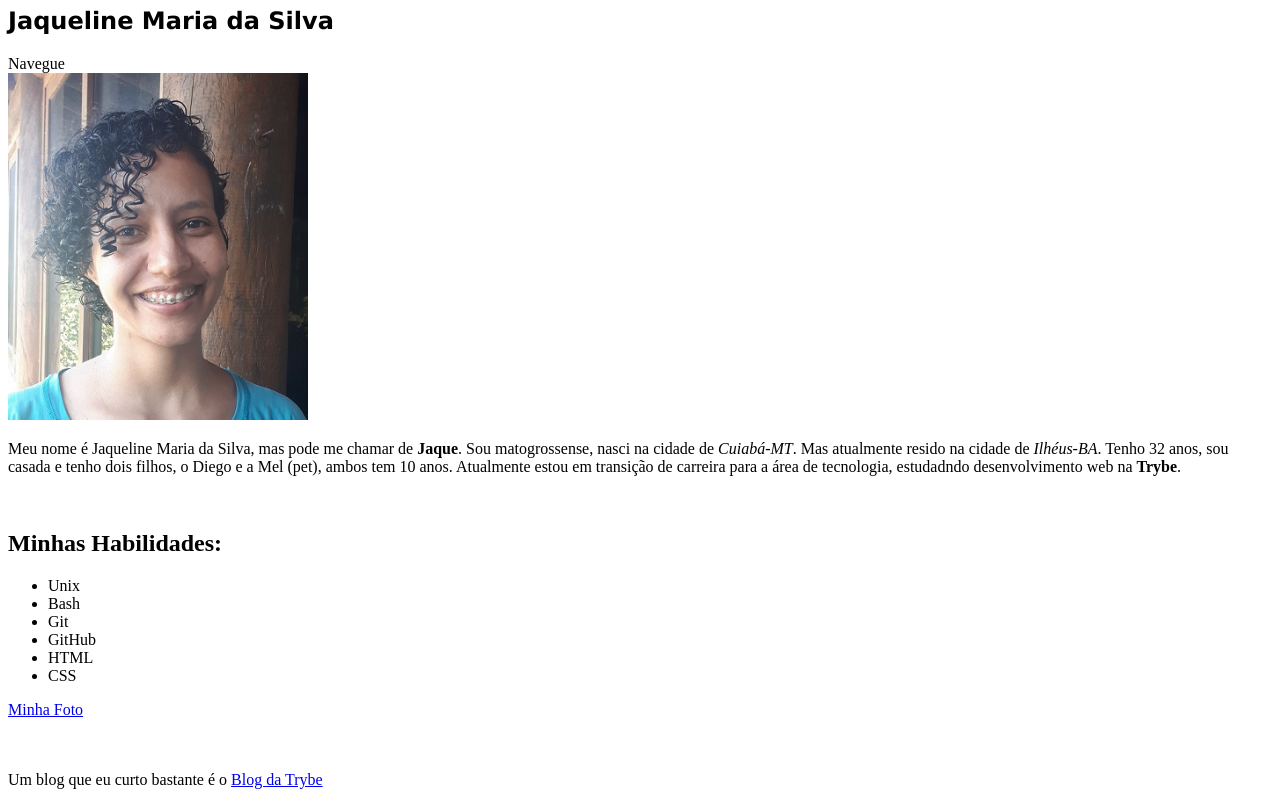
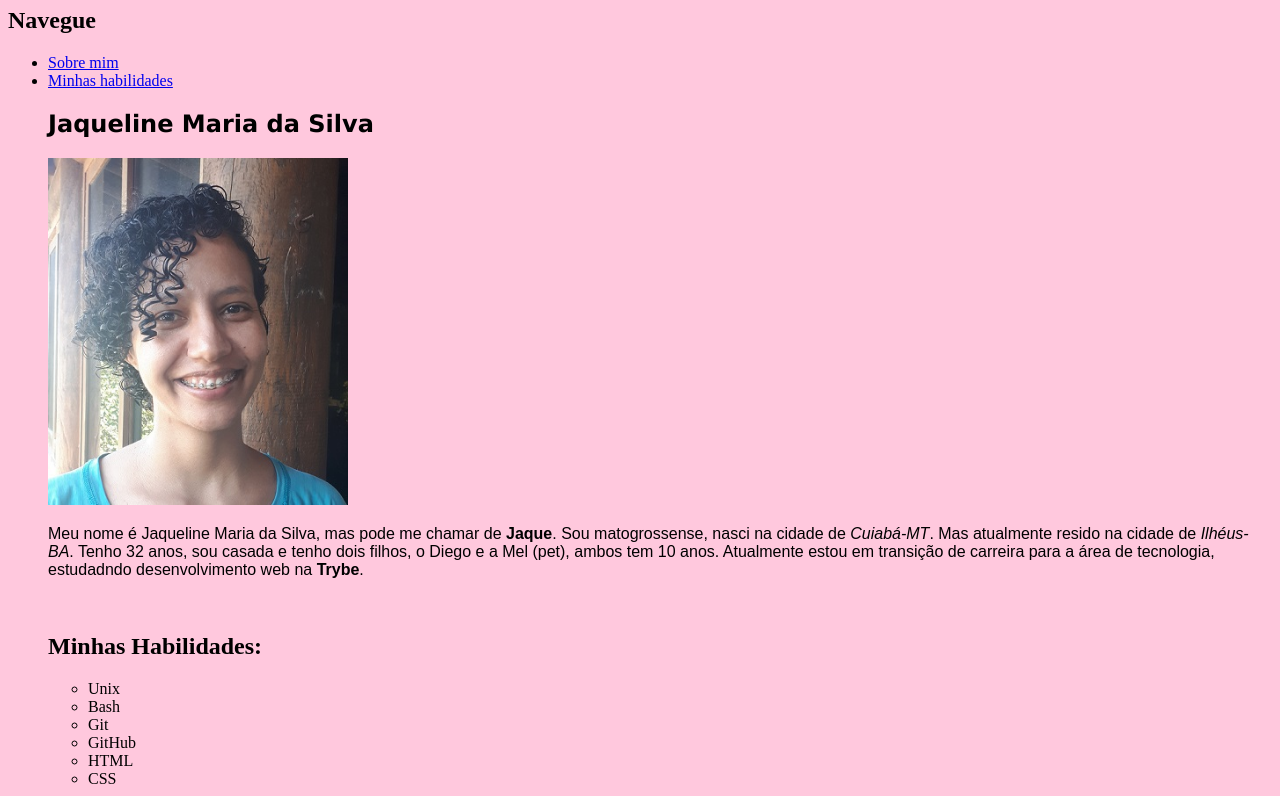
Before and after one commit to jaquesilva/jaquesilva.github.io, a plain HTML site: page index.html in a window 1280 px wide. Shown: the part 110-906 px from the top of the page. Drawn offline with Linux system fonts and the light colour scheme.

Commit message:
Alterada a fonte da class=descricao e o background-color do body

```diff
--- a/index.html
+++ b/index.html
@@ -2,12 +2,19 @@
 <html lang="pt-br">
   <head>
     <meta charset="UTF-8">
-    <title>Meu Portifólio</title>
+    <title>Meu Portfólio</title>
     <style>
       .meuNome {
         font-family:'Lucida Sans', 'Lucida Sans Regular', 'Lucida Grande', 'Lucida Sans Unicode', Geneva, Verdana, sans-serif
       }
 
+      .descricao {
+        font-family: fantasy, sans-serif;
+      }
+
+      body {
+        background-color: #ffc8dd;
+      }
 
 
 
@@ -15,17 +22,19 @@
   </head>
   <body>
     <h1>Olá!<br> Bem-vinda ou Bem-vindo<br>
-    <h2 class="meuNome">Jaqueline Maria da Silva</h2>
 
+      <h2>Navegue</h2>
+      <ul>
+          <li><a href="#sobreMim">Sobre mim</a></li>
+          <li><a href="#minhasHabilidades">Minhas habilidades</a></li>
 
-    Navegue
+      <h2 class="meuNome">Jaqueline Maria da Silva</h2>
 
-    <br>
     <img id="foto" src="Eu.jpg" alt="Uma foto de Jaqueline Maria da Silva, vestida uma camiseta azul, cabelos curtos e pretos, está sorrindo, ao fundo, uma janela de madeira" width="300px">
     <br>
-    <p>Meu nome é Jaqueline Maria da Silva, mas pode me chamar de <strong>Jaque</strong>. Sou matogrossense, nasci na cidade de <em>Cuiabá-MT</em>. Mas atualmente resido na cidade de <em>Ilhéus-BA</em>. Tenho 32 anos, sou casada e tenho dois filhos, o Diego e a Mel (pet), ambos tem 10 anos. Atualmente estou em transição de carreira para a área de tecnologia, estudadndo desenvolvimento web na <strong>Trybe</strong>.</p>
+    <p id="sobreMim" class="descricao">Meu nome é Jaqueline Maria da Silva, mas pode me chamar de <strong>Jaque</strong>. Sou matogrossense, nasci na cidade de <em>Cuiabá-MT</em>. Mas atualmente resido na cidade de <em>Ilhéus-BA</em>. Tenho 32 anos, sou casada e tenho dois filhos, o Diego e a Mel (pet), ambos tem 10 anos. Atualmente estou em transição de carreira para a área de tecnologia, estudadndo desenvolvimento web na <strong>Trybe</strong>.</p>
     <br>
-    <h2>Minhas Habilidades:</h2>
+    <h2 id="minhasHabilidades">Minhas Habilidades:</h2>
     <ul>
         <li>Unix</li>
         <li>Bash</li>
@@ -34,6 +43,7 @@
         <li>HTML</li>
         <li>CSS</li>
     </ul>
+    <br>
     <a href="#foto">Minha Foto</a>
     <br>
     <br>
```
